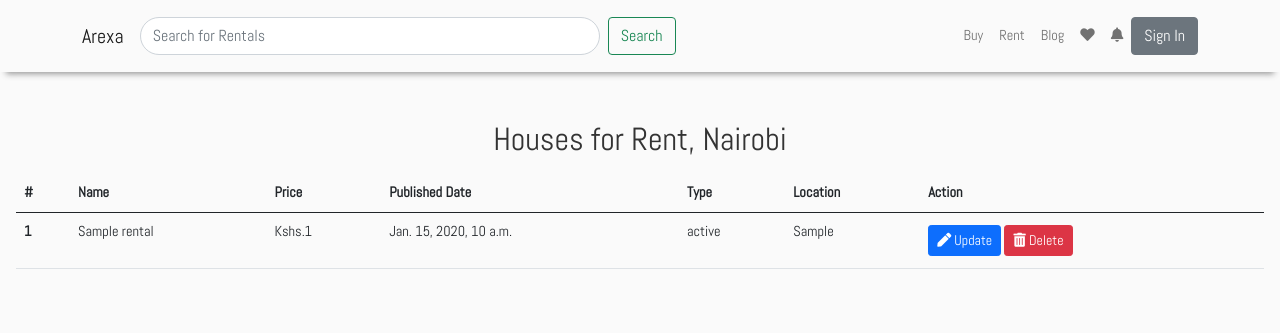
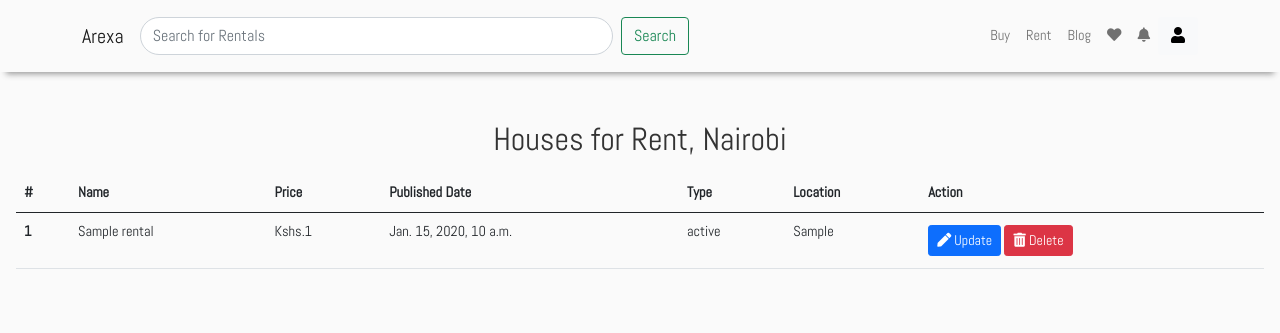
Before and after one commit to OkothPius/Rentals, a Django app: page / in a window 1280 px wide. Shown: the top 333 px of the page. Run offline with Django 3.2, Linux system fonts and the light colour scheme; a user stored in the database is signed in; tables that the repository leaves empty hold one stand-in row (values such as "Sample post").

Commit message:
feat: update header

```diff
--- a/backend/apps/core/templates/core/header.html
+++ b/backend/apps/core/templates/core/header.html
@@ -36,7 +36,7 @@
           <a href="#instructors" class="nav-link"><i class="fa fa-bell"></i></a>
         </li>
         <li class="nav-item">
-          <a href="{% url 'login' %}" class="btn btn-secondary">Sign In</a>
+          <a href="{% url 'login' %}" class="btn btn-light"><i class="fas fa-user"></i></a>
         </li>
       </ul>
     </div>
```
